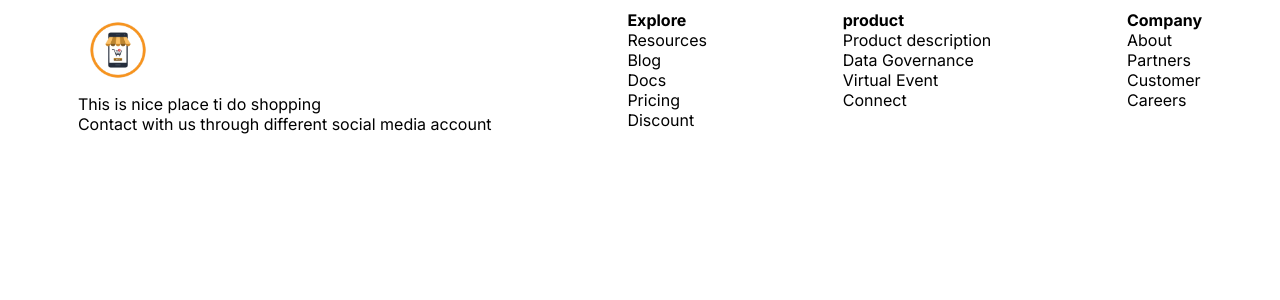
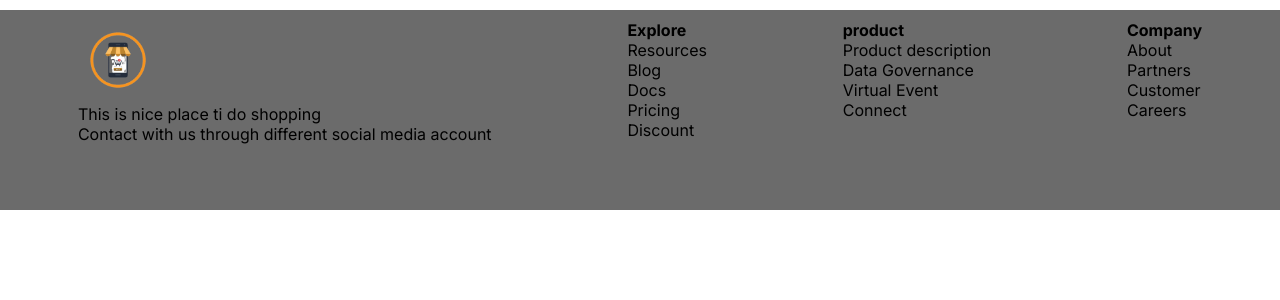
Before and after one commit to Nishabist/E-commerce, a Next.js app in the folder client/: page /footer in a window 1280 px wide. Shown: the top 300 px of the page. Built offline with nearby package versions, Linux system fonts and the light colour scheme.

Commit message:
style is given to footer

```diff
--- a/client/src/styles/footer.module.css
+++ b/client/src/styles/footer.module.css
@@ -1,5 +1,8 @@
 .main{
     display: flex;
     justify-content: space-around;
-    margin: 10px;
+    background-color: #6b6b6b;
+    height: 25vh;
+    margin-top: 10px;
+    padding: 10px;
 }
```
Also changed, not shown: client/src/app/footer/page.js (line endings or trailing spaces).
